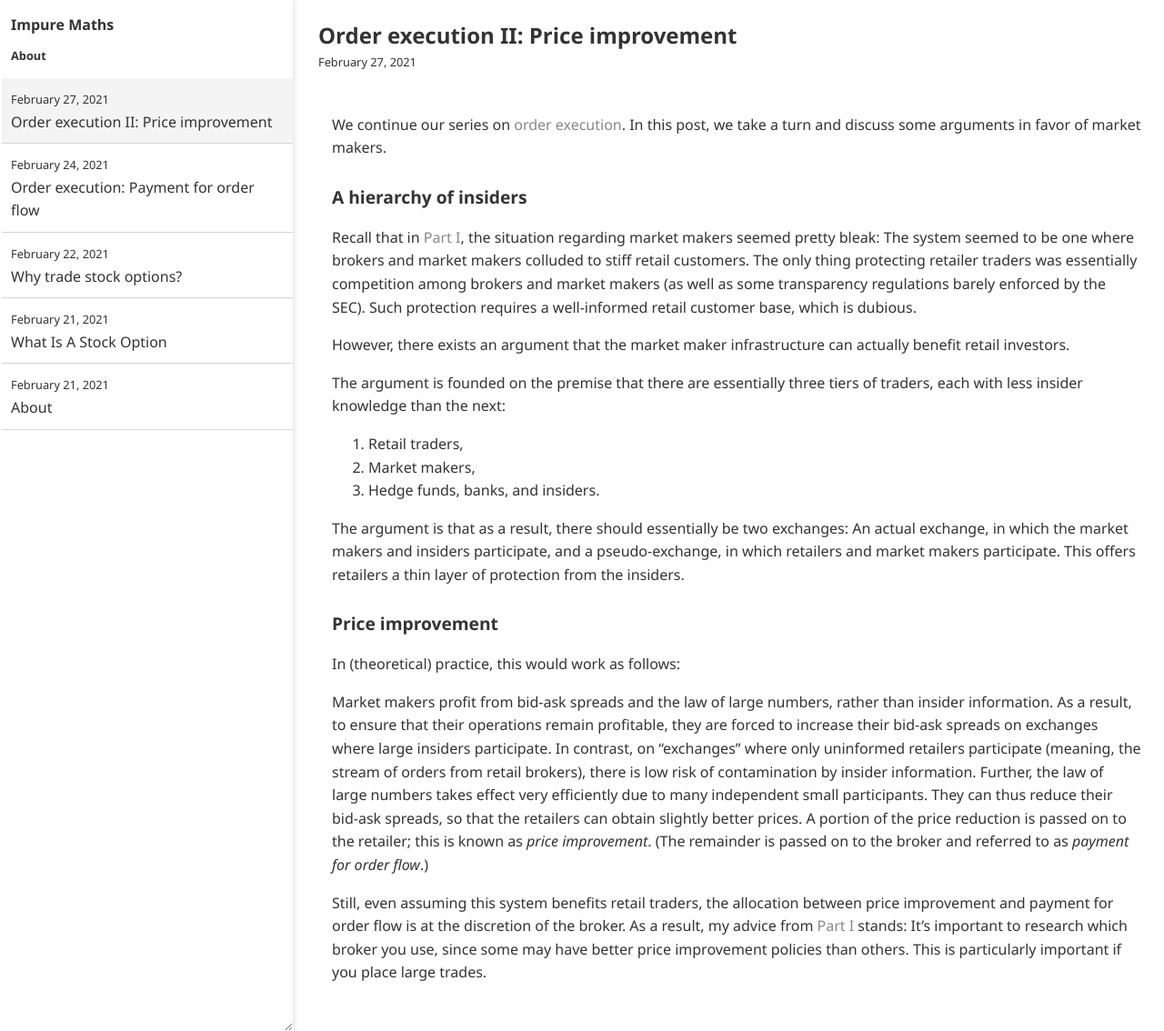
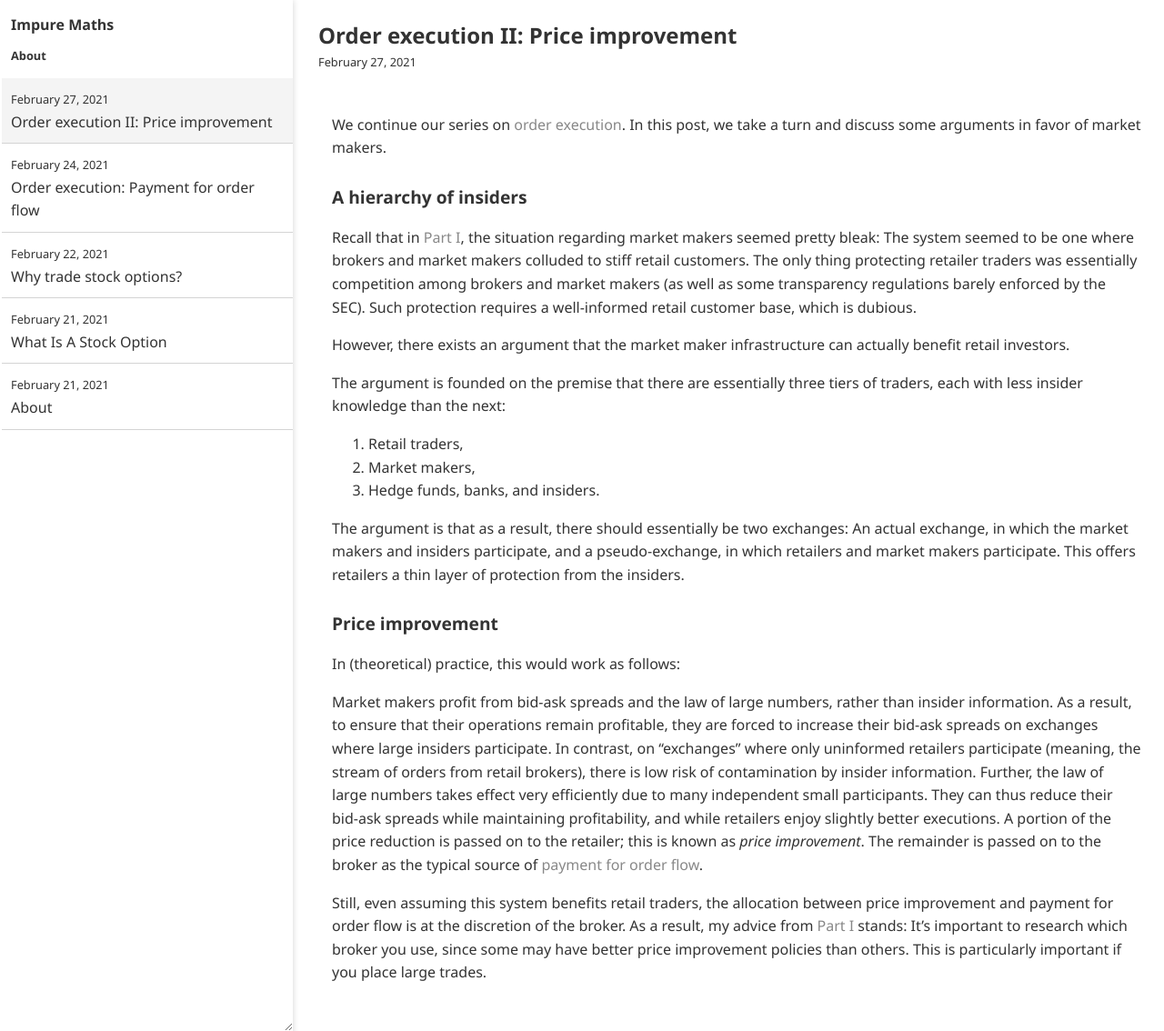
Before and after one commit to impuremaths/impuremaths.github.io, a Jekyll site: the page built from _posts/2021-02-27-order-execution-ii.md, in a window 1280 px wide and 1134 px high. Shown: the whole window at 91% size. Built offline with Jekyll 4.4.1, drawn with Linux system fonts in a browser that asks for light colours.

Commit message:
Update 2021-02-27-order-execution-ii.md

```diff
--- a/_posts/2021-02-27-order-execution-ii.md
+++ b/_posts/2021-02-27-order-execution-ii.md
@@ -22,6 +22,6 @@ The argument is that as a result, there should essentially be two exchanges: An
 
 In (theoretical) practice, this would work as follows:
 
-Market makers profit from bid-ask spreads and the law of large numbers, rather than insider information. As a result, to ensure that their operations remain profitable, they are forced to increase their bid-ask spreads on exchanges where large insiders participate. In contrast, on "exchanges" where only uninformed retailers participate (meaning, the stream of orders from retail brokers), there is low risk of contamination by insider information. Further, the law of large numbers takes effect very efficiently due to many independent small participants. They can thus reduce their bid-ask spreads, so that the retailers can obtain slightly better prices. A portion of the price reduction is passed on to the retailer; this is known as _price improvement_. (The remainder is passed on to the broker and referred to as _payment for order flow_.)
+Market makers profit from bid-ask spreads and the law of large numbers, rather than insider information. As a result, to ensure that their operations remain profitable, they are forced to increase their bid-ask spreads on exchanges where large insiders participate. In contrast, on "exchanges" where only uninformed retailers participate (meaning, the stream of orders from retail brokers), there is low risk of contamination by insider information. Further, the law of large numbers takes effect very efficiently due to many independent small participants. They can thus reduce their bid-ask spreads while maintaining profitability, and while retailers enjoy slightly better executions. A portion of the price reduction is passed on to the retailer; this is known as _price improvement_. The remainder is passed on to the broker as the typical source of [payment for order flow]({{ "" | relative_url }}{% post_url 2021-02-24-order-execution %}).
 
 Still, even assuming this system benefits retail traders, the allocation between price improvement and payment for order flow is at the discretion of the broker. As a result, my advice from [Part I]({{ "" | relative_url }}{% post_url 2021-02-24-order-execution %}) stands: It's important to research which broker you use, since some may have better price improvement policies than others. This is particularly important if you place large trades.
```
